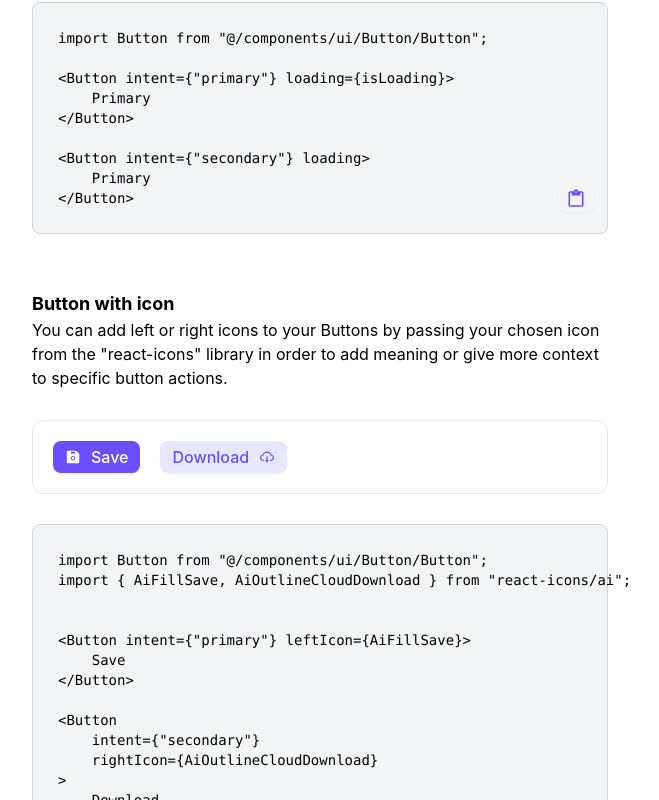
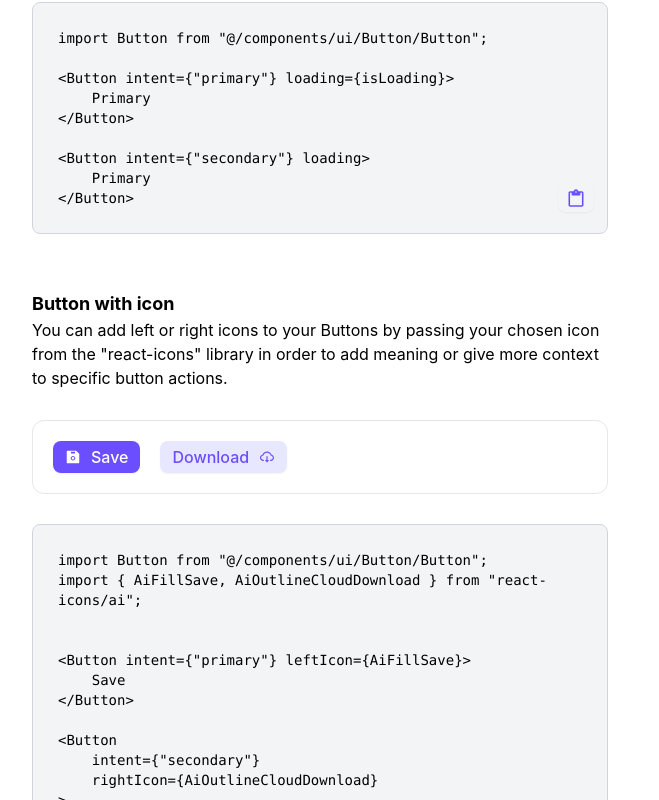
Before and after one commit to elijahnikov/ui, a Next.js app: page /button in a window 1280 px wide. Shown: the part 2000-2800 px from the top of the page, without its empty margins (352-1011 px from the left). Built offline with nearby package versions, Linux system fonts and the light colour scheme; a web font is replaced by a local one.

Commit message:
adding word wrap to pre tag in code block

```diff
--- a/src/components/common/CodeBlock/CodeBlock.tsx
+++ b/src/components/common/CodeBlock/CodeBlock.tsx
@@ -14,7 +14,9 @@ const CodeBlock = ({ code }: CodeBlockProps) => {
     return (
         <div className="relative inline-block text-sm w-full flex-col dark:border-slate-600 dark:bg-slate-800 bg-gray-100 dark:text-white rounded-lg p-[25px] border-[1px] border-gray-300">
             <pre className="w-[95%] float-left">
-                <code className="language-javascript">{code}</code>
+                <code className="whitespace-pre-wrap language-javascript">
+                    {code}
+                </code>
             </pre>
             <div className="float-right w-[5%] absolute right-5 bottom-5">
                 <Button
```
